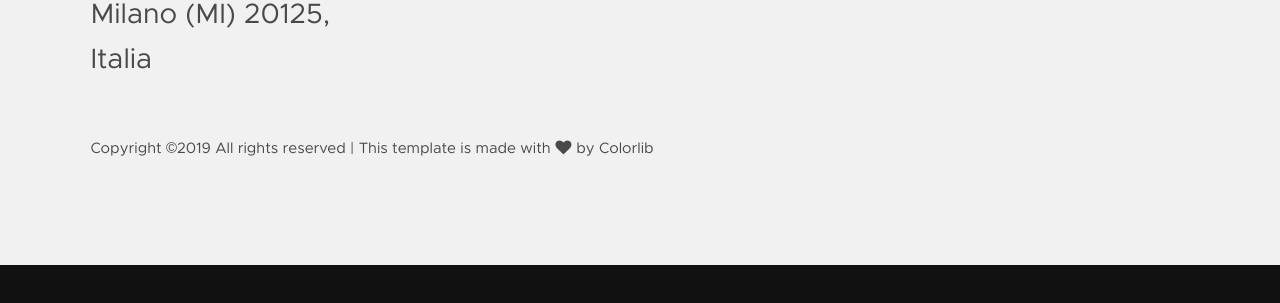
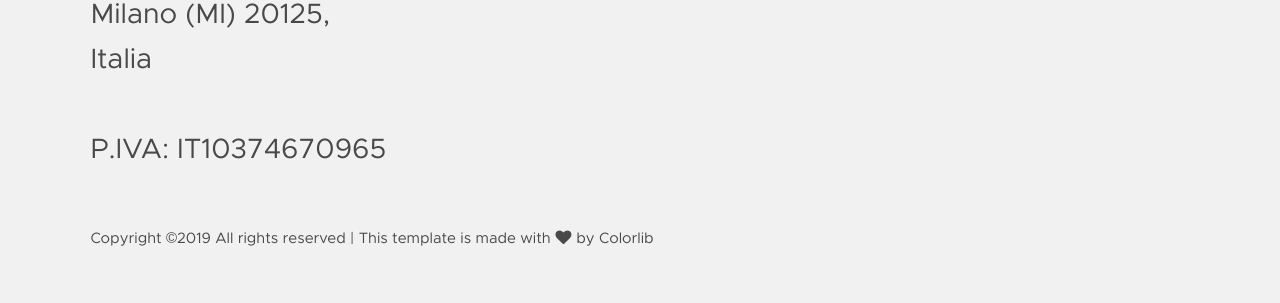
Before and after one commit to tz-e/aliceeurope, a plain HTML site: page index.html in a window 1280 px wide. Shown: the part 5292-5595 px from the top of the page. Before the commit the page ends 5557 px from the top, so only its background shows below. Drawn offline with Linux system fonts and the light colour scheme; files whose address does not match are found by name.

Commit message:
Aggiunta info P. IVA

```diff
--- a/index.html
+++ b/index.html
@@ -629,7 +629,8 @@ I nostri progetti sono poliedrici. Ad oggi vantiamo una forte expertise in event
 
                     Via G. Zuretti 50<br>
                     Milano (MI) 20125,<br>
-                    Italia
+                    Italia<br><br>
+                    P.IVA: IT10374670965
                 </p>
             </div> <!-- end contact-secondary -->
 
```
